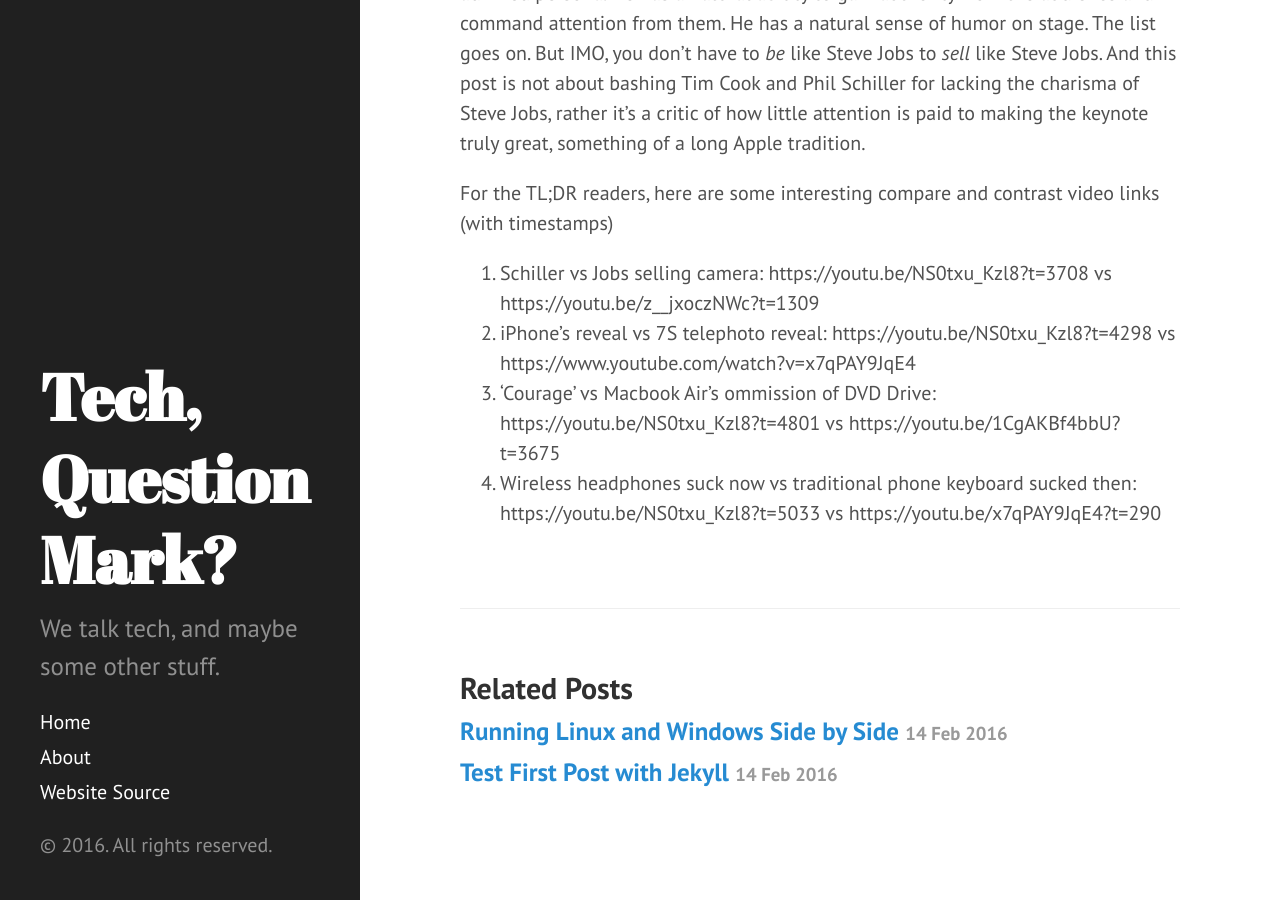
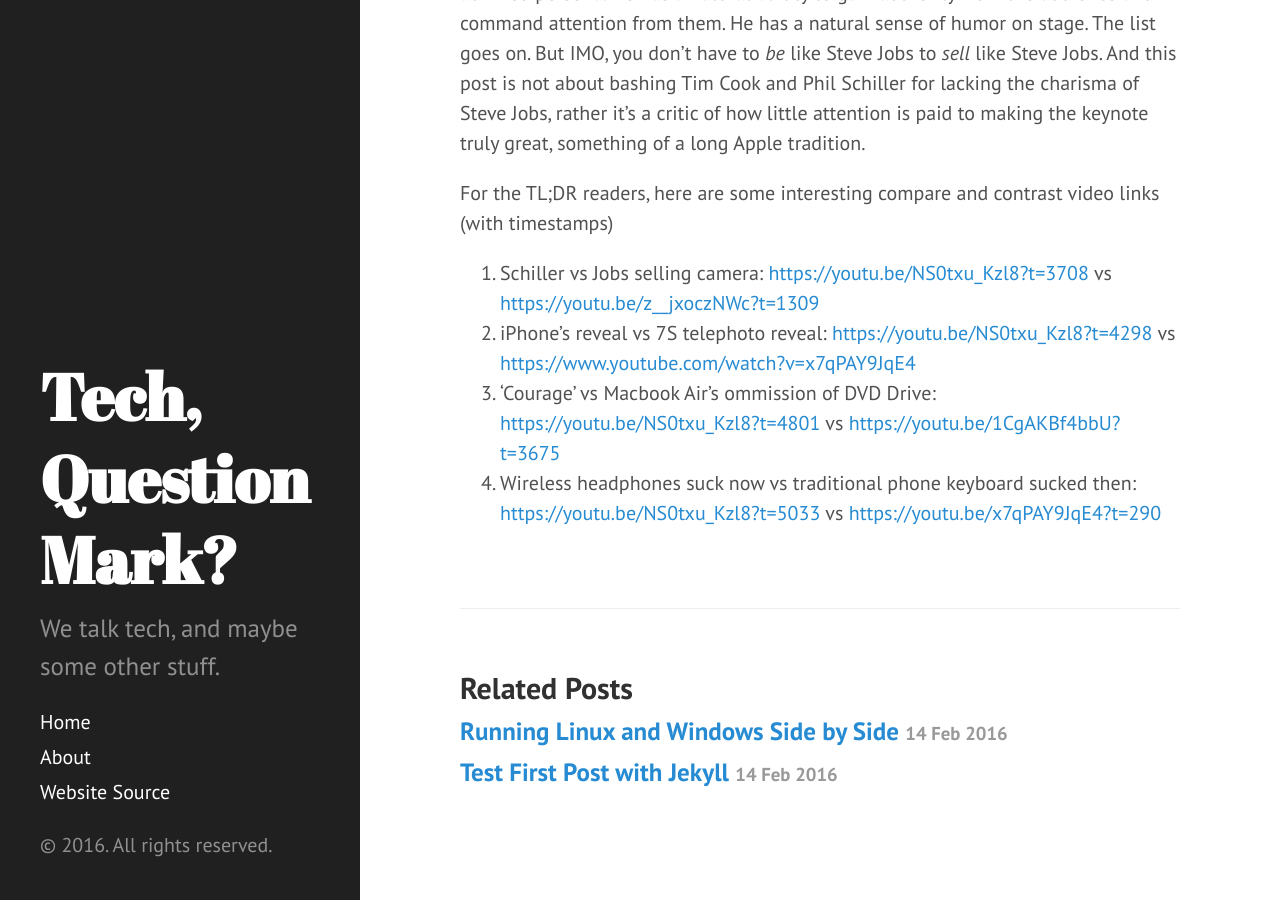
Before and after one commit to wilfredwee/wilfredwee.github.io, a Jekyll site: the page built from _posts/2016-09-18-Apple-Doesnt-Know-How-To-Sell-Anymore.md, in a window 1280 px wide and 900 px high, scrolled down 5891 px. Built offline with Jekyll 4.4.1, drawn with Linux system fonts in a browser that asks for light colours; part of the change alters nothing that is shown.

Commit message:
fix link

```diff
--- a/_posts/2016-09-18-Apple-Doesnt-Know-How-To-Sell-Anymore.md
+++ b/_posts/2016-09-18-Apple-Doesnt-Know-How-To-Sell-Anymore.md
@@ -115,8 +115,8 @@ Obviously, there are other traits that Jobs possessed which made him such an adm
 
 For the TL;DR readers, here are some interesting compare and contrast video links (with timestamps)
 
-1. Schiller vs Jobs selling camera: https://youtu.be/NS0txu_Kzl8?t=3708
-vs https://youtu.be/z__jxoczNWc?t=1309
-2. iPhone's reveal vs 7S telephoto reveal: https://youtu.be/NS0txu_Kzl8?t=4298 vs https://www.youtube.com/watch?v=x7qPAY9JqE4
-3. 'Courage' vs Macbook Air's ommission of DVD Drive: https://youtu.be/NS0txu_Kzl8?t=4801 vs https://youtu.be/1CgAKBf4bbU?t=3675
-4. Wireless headphones suck now vs traditional phone keyboard sucked then: https://youtu.be/NS0txu_Kzl8?t=5033 vs https://youtu.be/x7qPAY9JqE4?t=290
+1. Schiller vs Jobs selling camera: [https://youtu.be/NS0txu_Kzl8?t=3708](https://youtu.be/NS0txu_Kzl8?t=3708)
+vs [https://youtu.be/z__jxoczNWc?t=1309](https://youtu.be/z__jxoczNWc?t=1309)
+2. iPhone's reveal vs 7S telephoto reveal: [https://youtu.be/NS0txu_Kzl8?t=4298](https://youtu.be/NS0txu_Kzl8?t=4298) vs [https://www.youtube.com/watch?v=x7qPAY9JqE4](https://www.youtube.com/watch?v=x7qPAY9JqE4)
+3. 'Courage' vs Macbook Air's ommission of DVD Drive: [https://youtu.be/NS0txu_Kzl8?t=4801](https://youtu.be/NS0txu_Kzl8?t=4801) vs [https://youtu.be/1CgAKBf4bbU?t=3675](https://youtu.be/1CgAKBf4bbU?t=3675)
+4. Wireless headphones suck now vs traditional phone keyboard sucked then: [https://youtu.be/NS0txu_Kzl8?t=5033](https://youtu.be/NS0txu_Kzl8?t=5033) vs [https://youtu.be/x7qPAY9JqE4?t=290](https://youtu.be/x7qPAY9JqE4?t=290)
```
